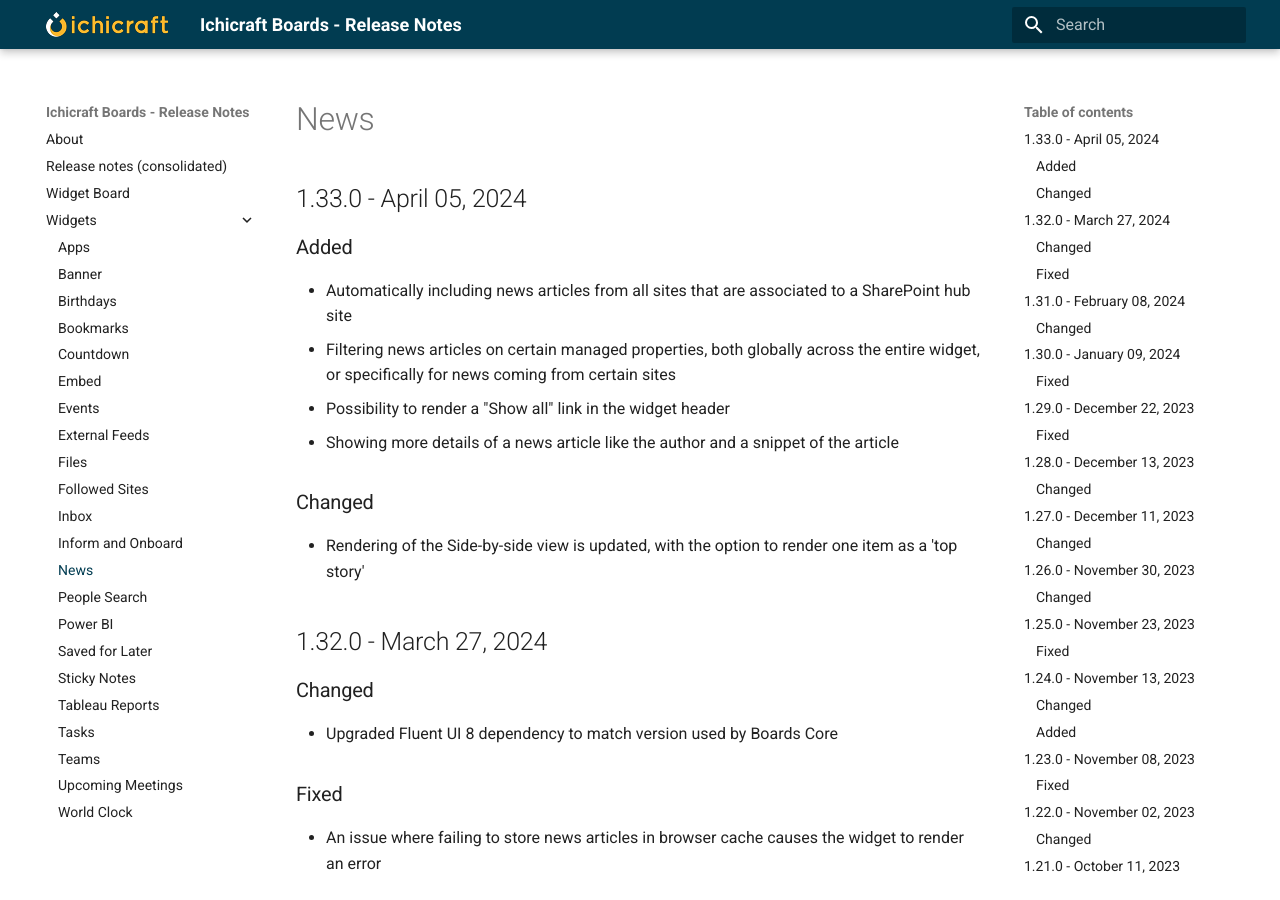
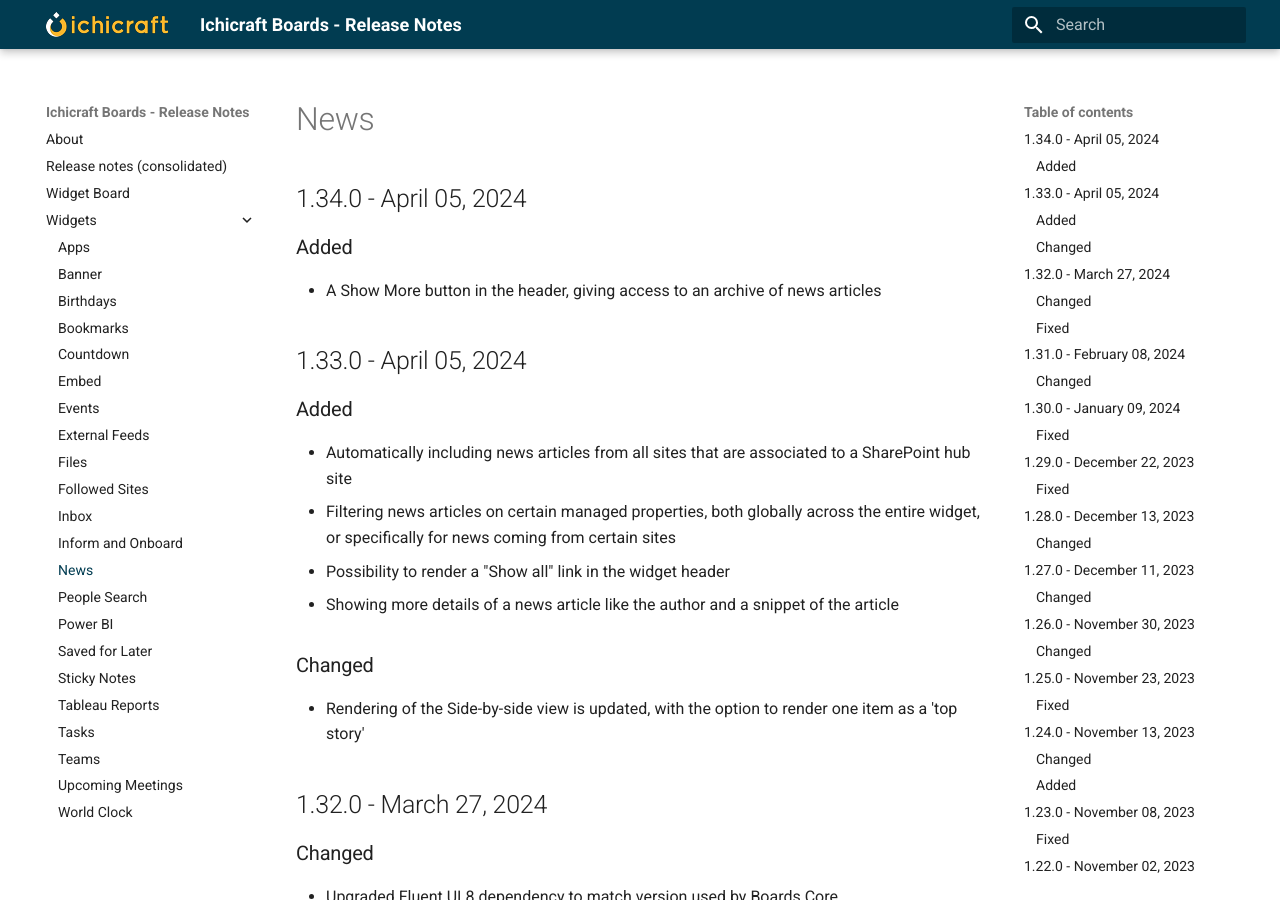
Before and after one commit to ichicraft/widgets-docs, an MkDocs documentation site: the page built from docs/Widgets/News.md, in a window 1280 px wide and 900 px high. Built offline with MkDocs 1.6.1 and Material for MkDocs 9.7.7, drawn with Linux system fonts in a browser that asks for light colours.

```diff
--- a/docs/Widgets/News.md
+++ b/docs/Widgets/News.md
@@ -1,3 +1,8 @@
+## 1.34.0 - April 05, 2024
+
+### Added
+- A Show More button in the header, giving access to an archive of news articles
+
 ## 1.33.0 - April 05, 2024
 
 ### Added
```
Also changed, not shown: docs/Release-notes-(consolidated).md (+5 -0 lines).
